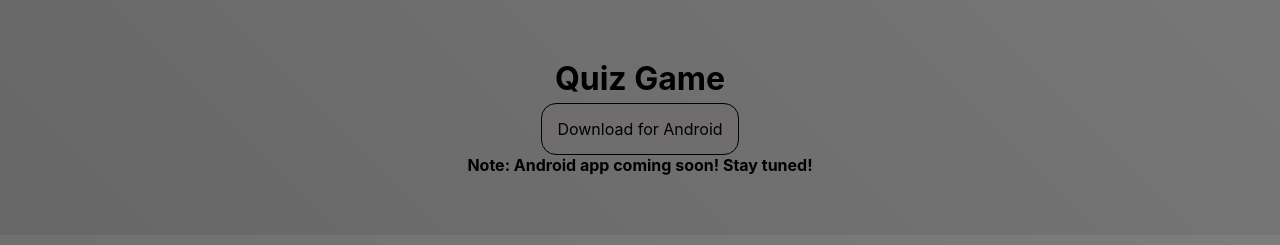
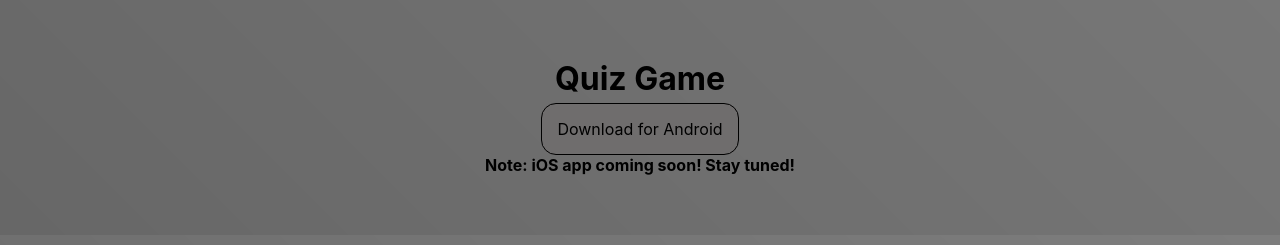
Before and after one commit to ThomasNoSimp/interactive-quiz, a React (Create React App) app: page /download in a window 1280 px wide. Shown: the top 245 px of the page. Built offline with nearby package versions, Linux system fonts and the light colour scheme.

Commit message:
Changed some descriptions.

```diff
--- a/src/Pages/Download.tsx
+++ b/src/Pages/Download.tsx
@@ -7,7 +7,7 @@ export const DownloadPage = () => {
             <a href="server/android/app.apk" download className="downloadButton">
                 Download for Android
             </a>
-            <p><b>Note: Android app coming soon! Stay tuned!</b></p>
+            <p><b>Note: iOS app coming soon! Stay tuned!</b></p>
         </div>
     );
 }
```
